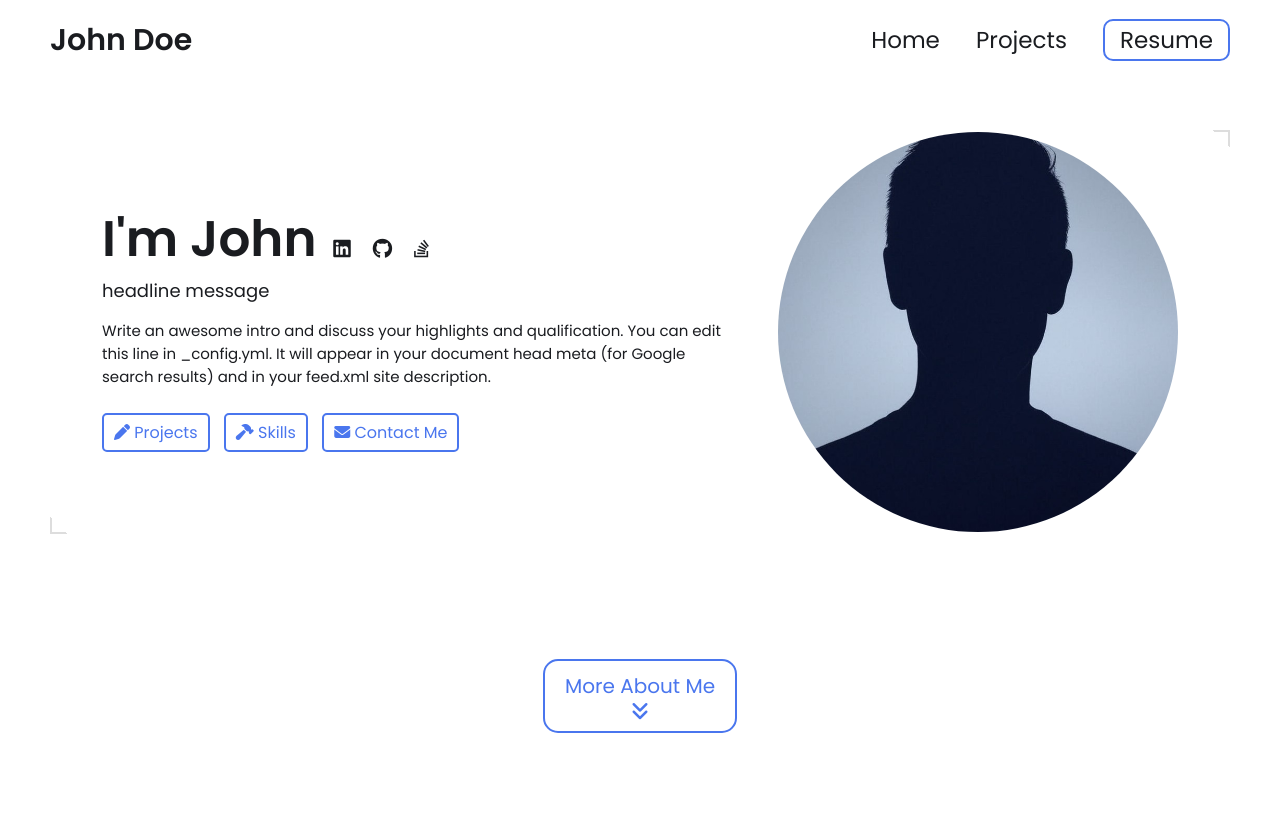
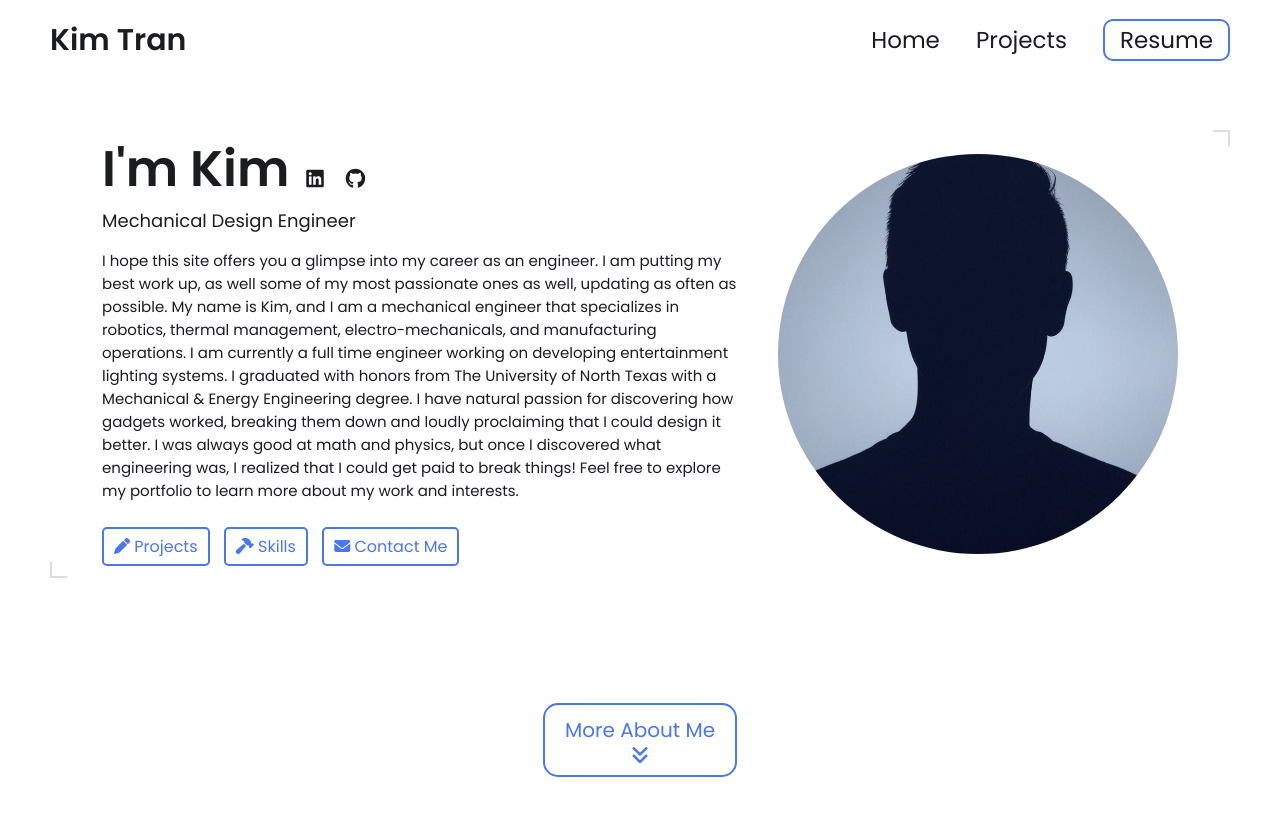
Before and after one commit to kimdot/kimdot.github.io, a Jekyll site: the page built from index.html, in a window 1280 px wide and 900 px high. Shown: the top 816 px of the window. Built offline with Jekyll 4.4.1, drawn with Linux system fonts in a browser that asks for light colours; part of the change alters nothing that is shown; some of the changed text lies outside the part shown.

Commit message:
Update _config.yml

```diff
--- a/_config.yml
+++ b/_config.yml
@@ -7,17 +7,23 @@
 
 # Main Page Setup
 
-title: John Doe's Portfolio # This is what shows up in the tab of the browser
+title: Kim Tran's Portfolio # This is what shows up in the tab of the browser
 
 
 
 # Hero Section
-name: John Doe
-headline: headline message
+name: Kim Tran
+headline: Mechanical Design Engineer
 description: >- # dont remove this line. this will ignore all new lines until the next section
-  Write an awesome intro and discuss your highlights and qualification. You can edit this
-  line in _config.yml. It will appear in your document head meta (for
-  Google search results) and in your feed.xml site description.
+  I hope this site offers you a glimpse into my career as an engineer. I am putting my best work up, as well some of my most passionate ones as well, updating as often as possible.
+
+  My name is Kim, and I am a mechanical engineer that specializes in robotics, thermal management, electro-mechanicals, and manufacturing operations.
+
+  I am currently a full time engineer working on developing entertainment lighting systems. I graduated with honors from The University of North Texas with a Mechanical & Energy Engineering degree.
+
+  I have natural passion for discovering how gadgets worked, breaking them down and loudly proclaiming that I could design it better. I was always good at math and physics, but once I discovered what engineering was, I realized that I could get paid to break things!
+
+  Feel free to explore my portfolio to learn more about my work and interests.
 
 # Place your profile image in /assets/images/profile-image/folder and edit the file name
 profile_image: ./assets/images/profile-image/avatar.jpeg
@@ -31,9 +37,9 @@ resume-url: https://drive.google.com/file/d/13Z3duVzh-gguPU5r03oJVEE6rV9rd3DS/vi
 # Set up external links - this will show up as small icons next to your name.
 
 external-links:    # input only your own url slug. The icons with missing entries will not appear.
-  linkedin: test    # https://www.linkedin.com/in/{your url slug}
-  github: leea12    # https://github.com/{your url slug}
-  stackoverflow: test      # https://stackoverflow.com/users/{your url slug}
+  linkedin: kimdotranofficial    # https://www.linkedin.com/in/{your url slug}
+  github: kimdot    # https://github.com/{your url slug}
+  stackoverflow:      # https://stackoverflow.com/users/{your url slug}
   medium:            # https://medium.com/@{your url slug}
   x-twitter:   # https://x.com/{your url slug}
   threads:            # https://threads.net/@{your url slug}
@@ -49,46 +55,77 @@ skills:
     tools:
     - Onshape
     - Solidworks
-    - Creo
+    - ProE/Creo
     - Fusion 360 (Autodesk)
     - Blender (for complex shapes or animations)
-    - Siemens NX
     - Inventor (Autodesk)
     - CATIA (Dassault Systèmes)
   - category: Prototyping
     tools:
     - SLA
     - CNC
-    - FDM
     - SLS
-    - DMLS
-    - PolyJet Printing
-    - Vacuum Casting
+    - 3D Printing
     - Laser Cutting
     - Water Jet Cutting
     - Arduino / Raspberry Pi
-    - Breadboarding for circuit testing
   - category: Design Standards / Practices
     tools:
-    - GD&T ASME Y14
+    - GD&T ASME Y14.5
+    - ASME Y14.100
     - ISO fits and tolerances
-    - PLM (PTC Windchill / Arena)
-  - category: PCB Design
+  - category: Mechanical Design
     tools:
-    - Altium Designer
-    - Altium
-    - Eagle
-    - KiCad
+    - CFD
+    - FEA
+    - Thermal
+    - Bearings % Shafts
+    - Power Transmission
+    - DC Motors
+    - Cableing
+    - Optics
+    - Tooling
+    - Gear Meshing
   - category: Problem Solving / Risk Management
     tools:
     - Root Cause Analysis (e.g., 5 Whys, Fishbone Diagram)
     - DFMEA / PFMEA
     - Six Sigma methodologies
     - Shain Red-X
+    - category: Design for Manufacturing
+    tools:
+    - Machining
+    - Sheet-metal
+    - Casting
+    - Injection Molding
+    - Gear Hobbing
+    - Gasket Molding
+    - Die Cutting
+    - Optics Cutting/Grinding
+    - category: Code Languages
+    tools:
+    - C++
+    - Python
+    - SQL
+    - MATLAB
+    - Simulink
+    - MS Access
+    - category: Data Management
+    tools:
+    - Advanced Excel
+    - LabView
+    - Smaart (Rational Acoustics)
+    - DMX Workshop
+    - SolidWorks PDM
+    - category: ERP Systems
+    tools:
+    - SAP
+    - PaperVision
+    - Glovia
 
 
 # Contact Form Setup. Setup an account and copy over the key. When someone fills out the form, it will be received in your email.
-formspree-key:   https://formspree.io/f/{8-digit key}
+formspree-key:   https://formspree.io/f/mjkakjkd
 
 
 
```
